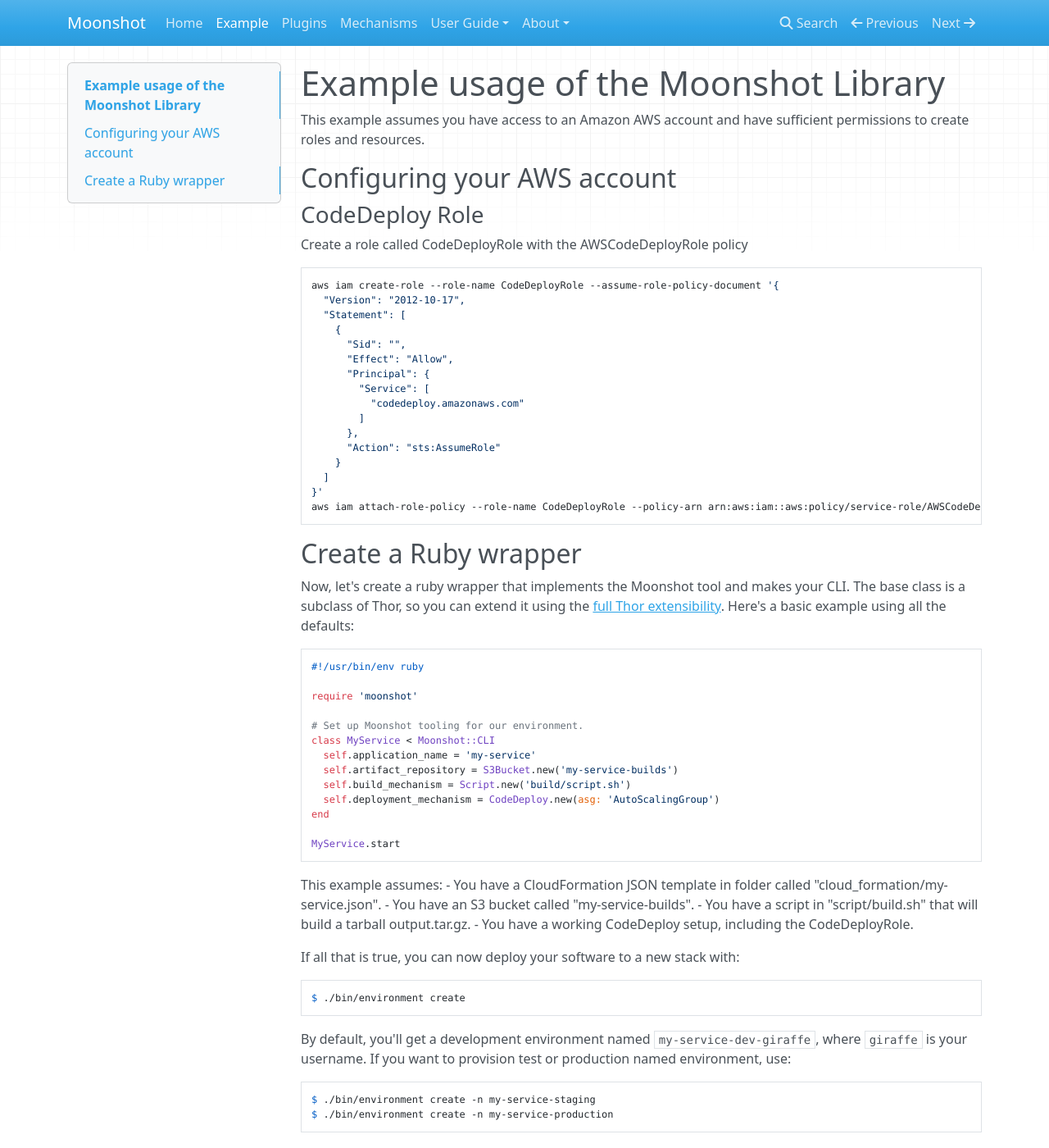
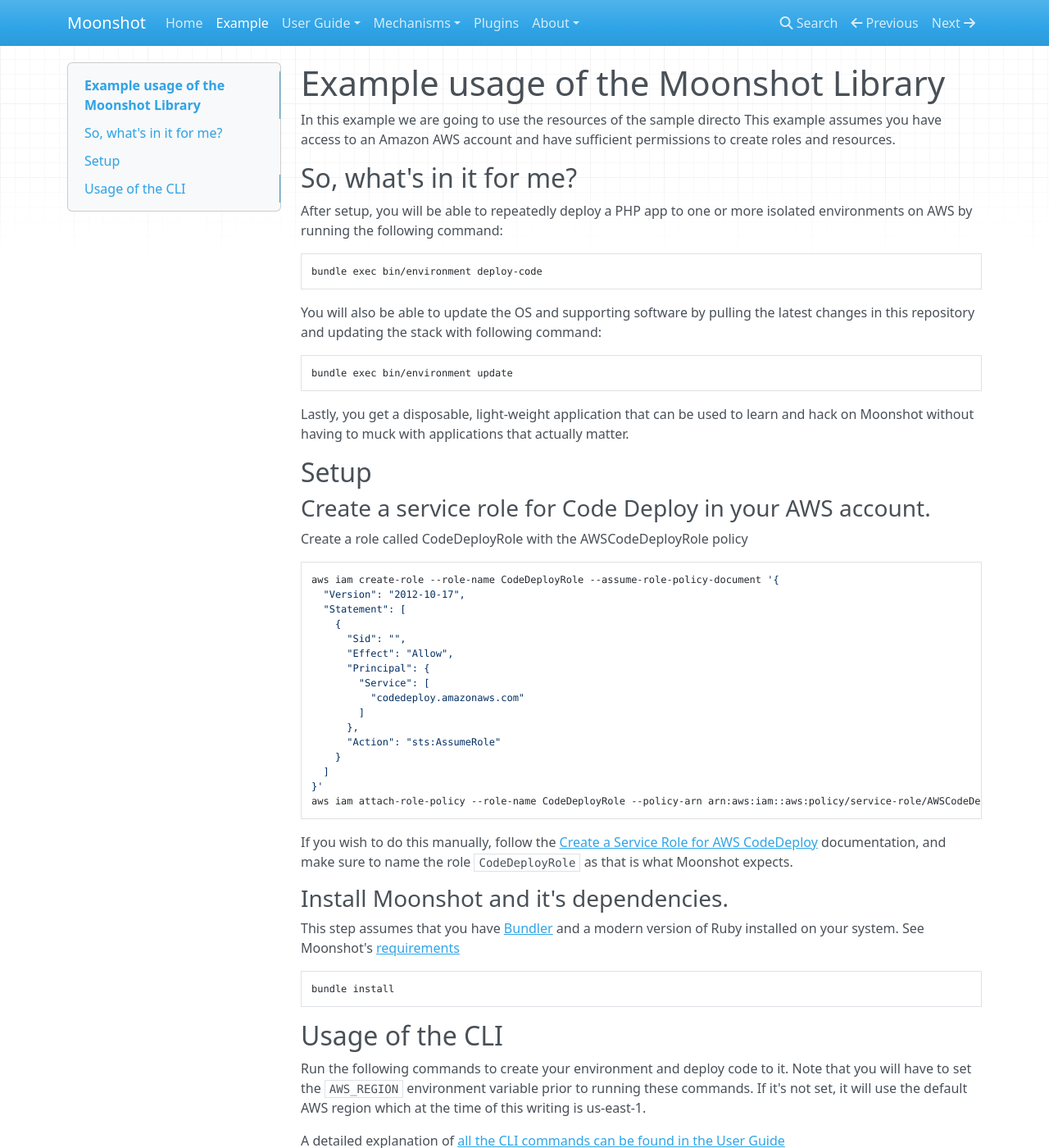
Before and after one commit to valentyntymku/moonshot, an MkDocs documentation site: the page built from docs/example.md, in a window 1280 px wide and 1400 px high. Shown: the whole window at 82% size. Built offline with MkDocs 1.6.1, drawn with Linux system fonts in a browser that asks for light colours; nearby versions of some CDN libraries; old or Windows-style settings are respelled for this version of MkDocs; some of the changed text lies outside the part shown.

Commit message:
Adding CLI documentation

````diff
--- a/docs/example.md
+++ b/docs/example.md
@@ -1,10 +1,31 @@
 # Example usage of the Moonshot Library
 
+In this example we are going to use the resources of the sample directo
 This example assumes you have access to an Amazon AWS account and have sufficient permissions to create roles and resources.
 
-## Configuring your AWS account
+## So, what's in it for me?
 
-### CodeDeploy Role
+After setup, you will be able to repeatedly deploy a PHP app to one or more
+isolated environments on AWS by running the following command:
+
+```shell
+bundle exec bin/environment deploy-code
+```
+
+You will also be able to update the OS and supporting software by pulling the
+latest changes in this repository and updating the stack with following command:
+
+```shell
+bundle exec bin/environment update
+```
+
+Lastly, you get a disposable, light-weight application that can be used to learn
+and hack on Moonshot without having to muck with applications that actually
+matter.
+
+## Setup
+
+### Create a service role for Code Deploy in your AWS account.
 
 Create a role called CodeDeployRole with the AWSCodeDeployRole policy
 
@@ -27,64 +48,71 @@ aws iam create-role --role-name CodeDeployRole --assume-role-policy-document '{
 aws iam attach-role-policy --role-name CodeDeployRole --policy-arn arn:aws:iam::aws:policy/service-role/AWSCodeDeployRole
 ```
 
-## Create a Ruby wrapper
+If you wish to do this manually, follow the
+[Create a Service Role for AWS CodeDeploy](http://docs.aws.amazon.com/codedeploy/latest/userguide/how-to-create-service-role.html)
+documentation, and make sure to name the role `CodeDeployRole` as that is
+what Moonshot expects.
 
-Now, let's create a ruby wrapper that implements the Moonshot tool and makes your CLI.
-The base class is a subclass of Thor, so you can extend it using the [full Thor extensibility](http://whatisthor.com/). Here's a basic example using all the defaults:
+### Install Moonshot and it's dependencies.
 
-```ruby
-#!/usr/bin/env ruby
+This step assumes that you have [Bundler](http://bundler.io/) and a modern version of Ruby installed on your system. See Moonshot's [requirements](index.md#requirements)
 
-require 'moonshot'
-
-# Set up Moonshot tooling for our environment.
-class MyService < Moonshot::CLI
-  self.application_name = 'my-service'
-  self.artifact_repository = S3Bucket.new('my-service-builds')
-  self.build_mechanism = Script.new('build/script.sh')
-  self.deployment_mechanism = CodeDeploy.new(asg: 'AutoScalingGroup')
-end
-
-MyService.start
+```shell
+bundle install
 ```
 
-This example assumes:
-- You have a CloudFormation JSON template in folder called "cloud_formation/my-service.json".
-- You have an S3 bucket called "my-service-builds".
-- You have a script in "script/build.sh" that will build a tarball output.tar.gz.
-- You have a working CodeDeploy setup, including the CodeDeployRole.
+## Usage of the CLI
 
-If all that is true, you can now deploy your software to a new stack with:
-```
+Run the following commands to create your environment and deploy code to it.
+Note that you will have to set the `AWS_REGION` environment variable prior to running these commands. If it's not set, it will use the default AWS region which at the time of this writing is us-east-1.
+
+A detailed explanation of [all the CLI commands can be found in the User Guide](user-guide/cli.md)
+
+You can now deploy your software to a new stack with:
+
+```shell
 $ ./bin/environment create
 ```
 
-By default, you'll get a development environment named `my-service-dev-giraffe`,
-where `giraffe` is your username. If you want to provision test or production
+By default, you'll get a development environment named `moonshot-sample-app`. If you want to provision test or production
 named environment, use:
-```
+
+```shell
 $ ./bin/environment create -n my-service-staging
 $ ./bin/environment create -n my-service-production
 ```
 
 By default, create launches the stack and deploys code. If you want to only
 create the stack and not deploy code, use:
-```
+
+```shell
 $ ./bin/environment create --no-deploy
 ```
 
 If you make changes to your application and want to release a development build
 to your stack, run:
-```
+
+```shell
 $ ./bin/environment deploy-code
 ```
 
 To build a "named build" for releasing through test and production environments,
 use:
-```
+
+```shell
 $ ./bin/environment build-version v0.1.0
 $ ./bin/environment deploy-version v0.1.0 -n <environment-name>
 ```
 
-We recommend using a CI system like Jenkins to perform those activities, for
-consistency.
+To see the outputs of the stack you just spun up:
+
+```shell
+$ ./bin/environment build-version v0.1.0
+$ ./bin/environment deploy-version v0.1.0 -n <environment-name>
+```
+
+Tear down your stack by running the following command:
+
+```shell
+bundle exec bin/environment delete
+```
--- a/docs/user-guide/include_in_your_project.md
+++ b/docs/user-guide/include_in_your_project.md
@@ -1,5 +1,63 @@
 # Including Moonshot-based tooling in your project
 
-You'll want to build a tool using the template in Basic Usage as a starting point,
-then grab a **release build**, either by using git directly from Bundler, or
-including the gem directly in your `vendor/cache` directory.
+## Create a Ruby wrapper
+
+Now, let's create a ruby wrapper that implements the Moonshot tool and makes your CLI.
+The base class is a subclass of Thor, so you can extend it using the [full Thor extensibility](http://whatisthor.com/). Here's a basic example using all the defaults:
+
+```ruby
+#!/usr/bin/env ruby
+
+require 'moonshot'
+
+# Set up Moonshot tooling for our environment.
+class MyService < Moonshot::CLI
+  self.application_name = 'my-service'
+  self.artifact_repository = S3Bucket.new('my-service-builds')
+  self.build_mechanism = Script.new('build/script.sh')
+  self.deployment_mechanism = CodeDeploy.new(asg: 'AutoScalingGroup')
+end
+
+MyService.start
+```
+
+This example assumes:
+- You have a CloudFormation JSON template in folder called "cloud_formation/my-service.json".
+- You have an S3 bucket called "my-service-builds".
+- You have a script in "script/build.sh" that will build a tarball output.tar.gz.
+- You have a working CodeDeploy setup, including the CodeDeployRole.
+
+If all that is true, you can now deploy your software to a new stack with:
+```
+$ ./bin/environment create
+```
+
+By default, you'll get a development environment named `my-service-dev-giraffe`,
+where `giraffe` is your username. If you want to provision test or production
+named environment, use:
+```
+$ ./bin/environment create -n my-service-staging
+$ ./bin/environment create -n my-service-production
+```
+
+By default, create launches the stack and deploys code. If you want to only
+create the stack and not deploy code, use:
+```
+$ ./bin/environment create --no-deploy
+```
+
+If you make changes to your application and want to release a development build
+to your stack, run:
+```
+$ ./bin/environment deploy-code
+```
+
+To build a "named build" for releasing through test and production environments,
+use:
+```
+$ ./bin/environment build-version v0.1.0
+$ ./bin/environment deploy-version v0.1.0 -n <environment-name>
+```
+
+We recommend using a CI system like Jenkins to perform those activities, for
+consistency.
--- a/mkdocs.yml
+++ b/mkdocs.yml
@@ -2,12 +2,16 @@ site_name: Moonshot
 pages:
 - Home: 'index.md'
 - Example: example.md
+- User Guide:
+  - 'CLI Commands': 'user-guide/cli.md'
+  - 'Including Moonshot in your project': 'user-guide/include_in_your_project.md'
+  - 'Working with parent stacks': 'user-guide/parent_stacks.md'
+  - 'Overriding Stack Parameters': 'user-guide/stack_parameters_override.md'
+- Mechanisms:
+  - 'Artifact Repository': 'mechanisms/artifact-repository.md'
+  - 'Build': 'mechanisms/build.md'
+  - 'Deployment': 'mechanisms/deployment.md'
 - Plugins: plugins.md
-- Mechanisms: mechanisms.md
-- User Guide:
-    - 'Including Moonshot in your project': 'user-guide/include_in_your_project.md'
-    - 'Working with parent stacks': 'user-guide/parent_stacks.md'
-    - 'Overriding Stack Parameters': 'user-guide/stack_parameters_override.md'
 - About:
-    - 'How to Contribute': 'about/contribute.md'
-    - 'License': 'about/license.md'
+  - 'How to Contribute': 'about/contribute.md'
+  - 'License': 'about/license.md'
````
Also changed, not shown: docs/index.md (+2 -1 lines), docs/mechanisms/artifact-repository.md (added, +16 -0 lines), docs/mechanisms/build.md (added, +12 -0 lines), docs/mechanisms/deployment.md (added, +24 -0 lines), docs/user-guide/cli.md (added, +206 -0 lines), docs/user-guide/parent_stacks.md (+1 -1 lines), sample/README.md (deleted, +0 -78 lines), 8 other files.
